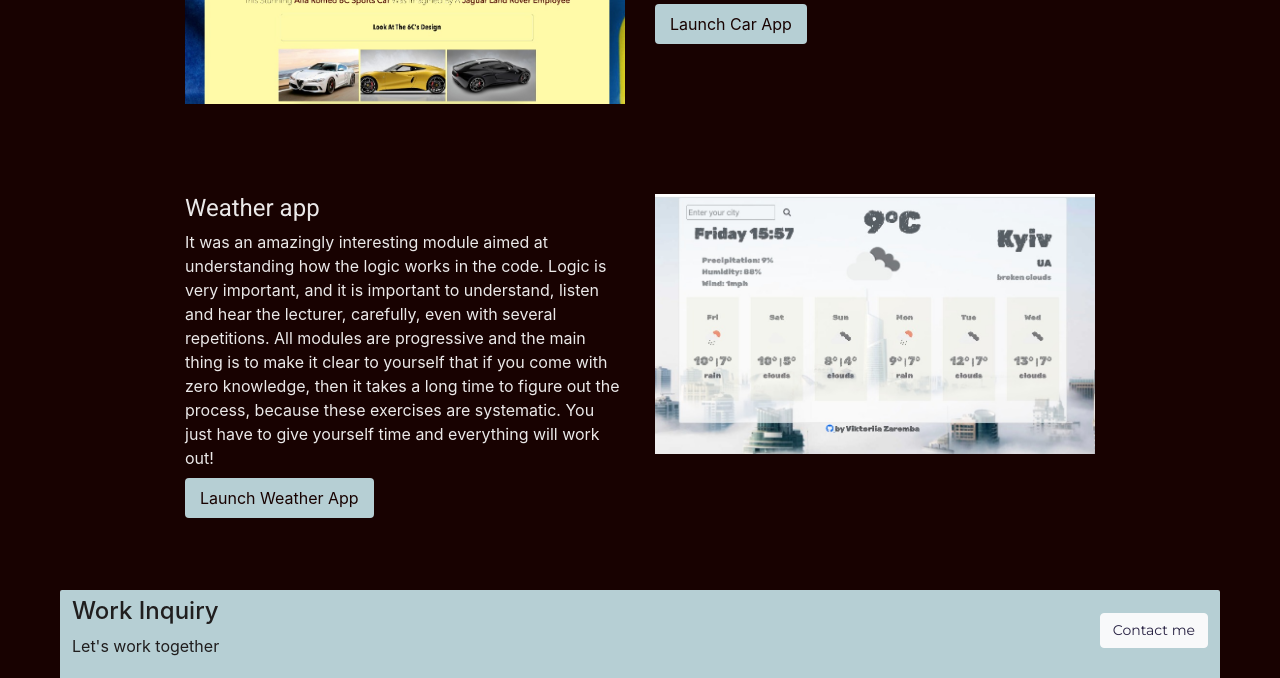
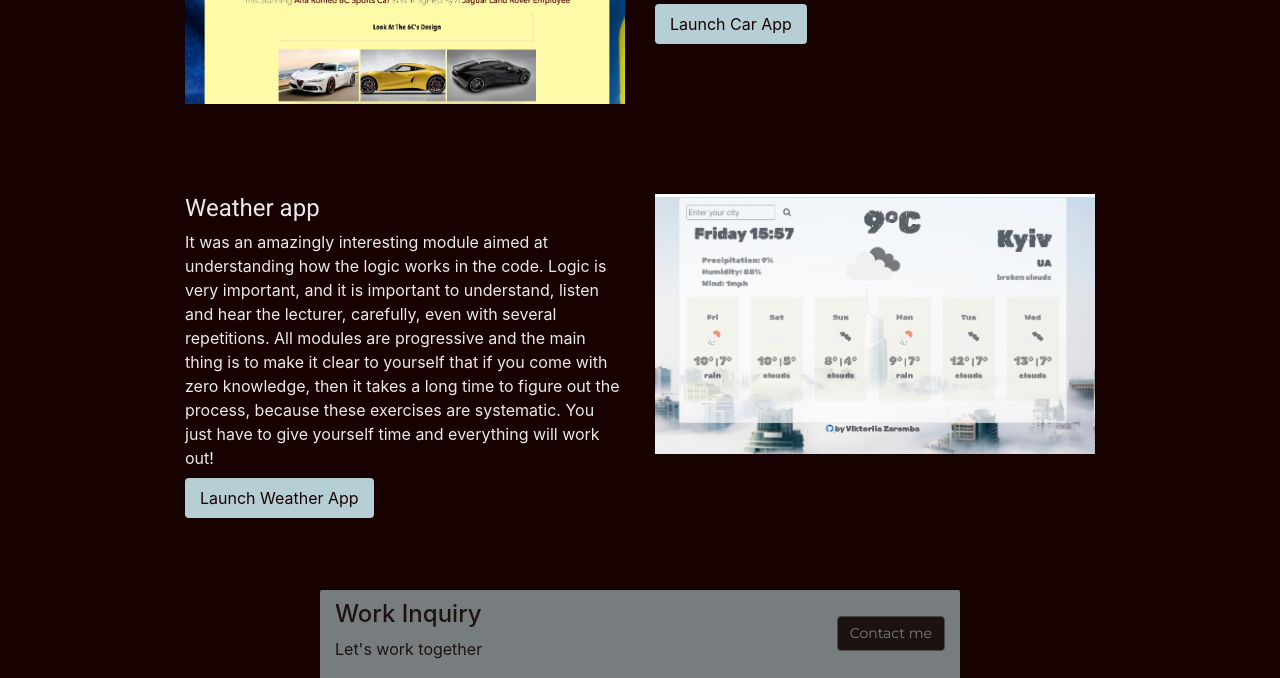
Before and after one commit to ciplenka/profile-final-project, a plain HTML site: page index.html in a window 1280 px wide. Shown: the part 994-1672 px from the top of the page. Drawn offline with nearby package versions, Linux system fonts and the light colour scheme; a web font is replaced by a local one.

Commit message:
added contact box

```diff
--- a/css/style.css
+++ b/css/style.css
@@ -4,6 +4,7 @@
   --font-family-btn: "Montserrat", sans-serif;
   --primary-color: #b6cfd4;
   --social-color: #201e1e;
+  --box-color: #e3eef0;
 }
 body {
   background-color: #180201;
@@ -182,11 +183,16 @@ footer .contact-links a:hover {
   transition: all 100ms ease-in-out;
 }
 footer {
-  margin: 60px;
+  margin: 60px 20rem;
 }
 footer .work-inquiry-box {
   border-radius: 2px;
   background: var(--primary-color);
-  padding: 7px 12px;
+  padding: 10px 15px;
   color: var(--social-color);
+  opacity: 0.6;
 }
+.btn-secondary {
+  background: var(--social-color);
+  color: var(--primary-color);
+}
--- a/index.html
+++ b/index.html
@@ -175,7 +175,9 @@
             <p>Let's work together</p>
           </div>
           <div>
-            <a href="about.html#contact" class="btn btn-light mt-3 rounded-pill"
+            <a
+              href="about.html#contact"
+              class="btn btn-secondary mt-3 rounded-pill"
               >Contact me</a
             >
           </div>
```
